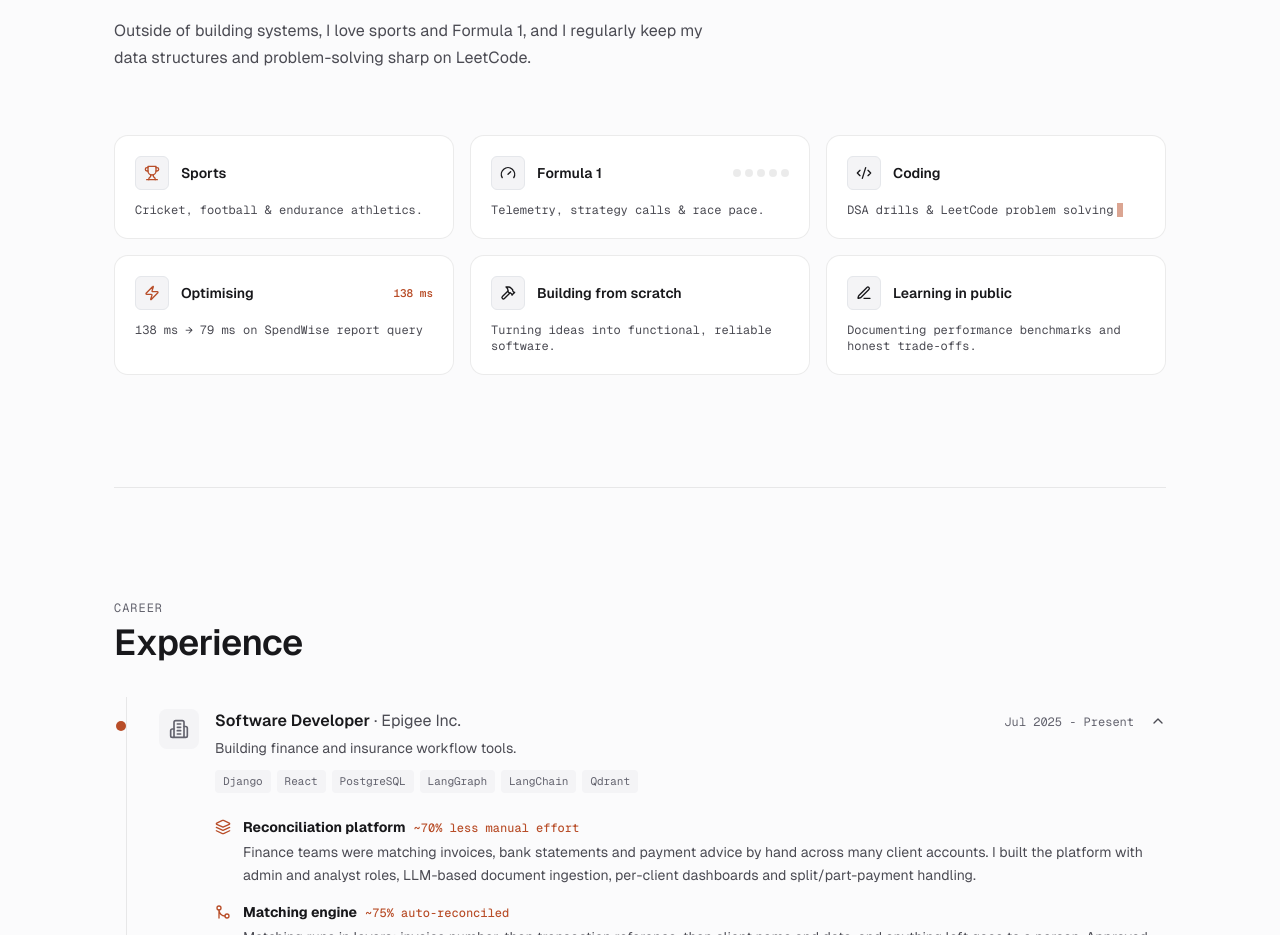
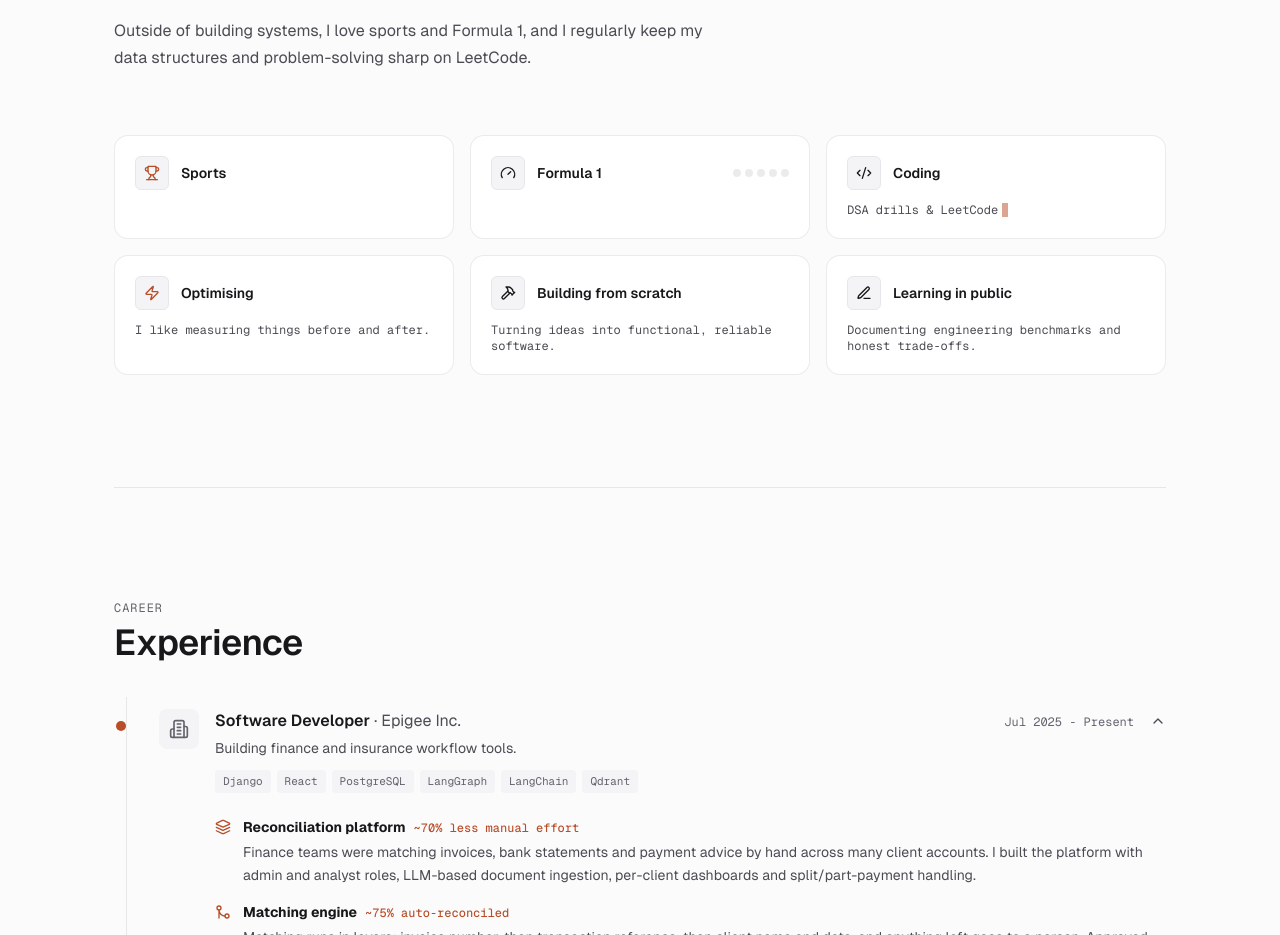
Before and after one commit to namangupta08/Portfolio, a Next.js app: page / in a window 1280 px wide. Shown: the part 1800-2735 px from the top of the page. Built offline with nearby package versions, Linux system fonts and the light colour scheme.

Commit message:
feat(phase-6): update About section with plain text optimizing card and hide empty interest details

```diff
--- a/src/app/components/About.tsx
+++ b/src/app/components/About.tsx
@@ -13,7 +13,6 @@ import {
 export default function About({ hasPhoto = false }: { hasPhoto?: boolean }) {
   const [photoError, setPhotoError] = useState(!hasPhoto);
   const [f1LightsActive, setF1LightsActive] = useState(false);
-  const [optimisingHover, setOptimisingHover] = useState(false);
 
   return (
     <section id="about" className="py-[72px] lg:py-[112px] border-t border-border">
@@ -80,24 +79,21 @@ export default function About({ hasPhoto = false }: { hasPhoto?: boolean }) {
         {/* 6 Interest Cards Grid */}
         <div className="pt-4">
           <div className="grid grid-cols-1 sm:grid-cols-2 lg:grid-cols-3 gap-4">
-            {/* Card 1: Sports */}
-            <div className="p-5 rounded-[14px] border border-border bg-surface card-hover group">
+            {/* Card 1: Sports (Hidden favorite sport line until filled) */}
+            <div className="p-5 rounded-[14px] border border-border bg-surface card-hover group flex flex-col justify-between">
               <div className="flex items-center gap-3">
                 <div className="p-2 rounded-md bg-surface-subtle text-foreground border border-border/50 group-hover:-translate-y-1 transition-transform">
                   <Trophy className="w-4 h-4 text-accent" aria-hidden="true" />
                 </div>
                 <h3 className="font-semibold text-sm text-foreground">Sports</h3>
               </div>
-              <p className="mt-3 text-xs font-mono text-muted">
-                Cricket, football & endurance athletics.
-              </p>
             </div>
 
-            {/* Card 2: Formula 1 */}
+            {/* Card 2: Formula 1 (Hidden favorite team line until filled) */}
             <div
               onMouseEnter={() => setF1LightsActive(true)}
               onMouseLeave={() => setF1LightsActive(false)}
-              className="p-5 rounded-[14px] border border-border bg-surface card-hover group"
+              className="p-5 rounded-[14px] border border-border bg-surface card-hover group flex flex-col justify-between"
             >
               <div className="flex items-center justify-between">
                 <div className="flex items-center gap-3">
@@ -124,9 +120,6 @@ export default function About({ hasPhoto = false }: { hasPhoto?: boolean }) {
                   ))}
                 </div>
               </div>
-              <p className="mt-3 text-xs font-mono text-muted">
-                Telemetry, strategy calls & race pace.
-              </p>
             </div>
 
             {/* Card 3: Coding */}
@@ -138,32 +131,21 @@ export default function About({ hasPhoto = false }: { hasPhoto?: boolean }) {
                 <h3 className="font-semibold text-sm text-foreground">Coding</h3>
               </div>
               <div className="mt-3 text-xs font-mono text-muted flex items-center gap-1">
-                <span>DSA drills & LeetCode problem solving</span>
+                <span>DSA drills & LeetCode</span>
                 <span className="w-1.5 h-3.5 bg-accent inline-block animate-pulse" aria-hidden="true" />
               </div>
             </div>
 
-            {/* Card 4: Optimising */}
-            <div
-              onMouseEnter={() => setOptimisingHover(true)}
-              onMouseLeave={() => setOptimisingHover(false)}
-              className="p-5 rounded-[14px] border border-border bg-surface card-hover group"
-            >
-              <div className="flex items-center justify-between">
-                <div className="flex items-center gap-3">
-                  <div className="p-2 rounded-md bg-surface-subtle text-foreground border border-border/50">
-                    <Zap className="w-4 h-4 text-accent" aria-hidden="true" />
-                  </div>
-                  <h3 className="font-semibold text-sm text-foreground">Optimising</h3>
+            {/* Card 4: Optimising (plain text: I like measuring things before and after.) */}
+            <div className="p-5 rounded-[14px] border border-border bg-surface card-hover group">
+              <div className="flex items-center gap-3">
+                <div className="p-2 rounded-md bg-surface-subtle text-foreground border border-border/50">
+                  <Zap className="w-4 h-4 text-accent" aria-hidden="true" />
                 </div>
-                <span className="text-[11px] font-mono text-accent font-semibold">
-                  {optimisingHover ? "79 ms" : "138 ms"}
-                </span>
+                <h3 className="font-semibold text-sm text-foreground">Optimising</h3>
               </div>
               <p className="mt-3 text-xs font-mono text-muted">
-                {optimisingHover
-                  ? "79 ms p95 achieved with composite index"
-                  : "138 ms → 79 ms on SpendWise report query"}
+                I like measuring things before and after.
               </p>
             </div>
 
@@ -193,7 +175,7 @@ export default function About({ hasPhoto = false }: { hasPhoto?: boolean }) {
                 </h3>
               </div>
               <p className="mt-3 text-xs font-mono text-muted">
-                Documenting performance benchmarks and honest trade-offs.
+                Documenting engineering benchmarks and honest trade-offs.
               </p>
             </div>
           </div>
```
